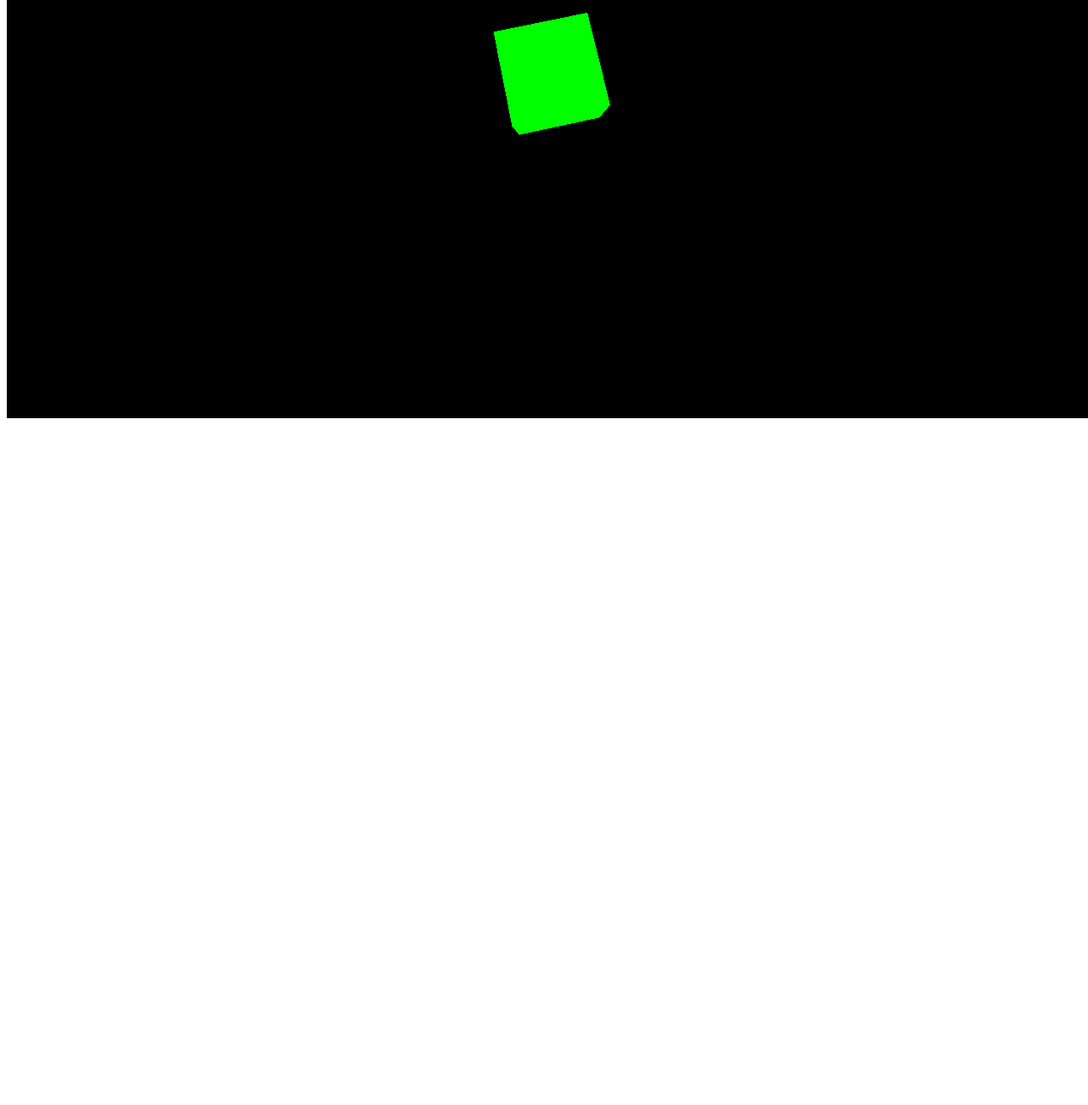
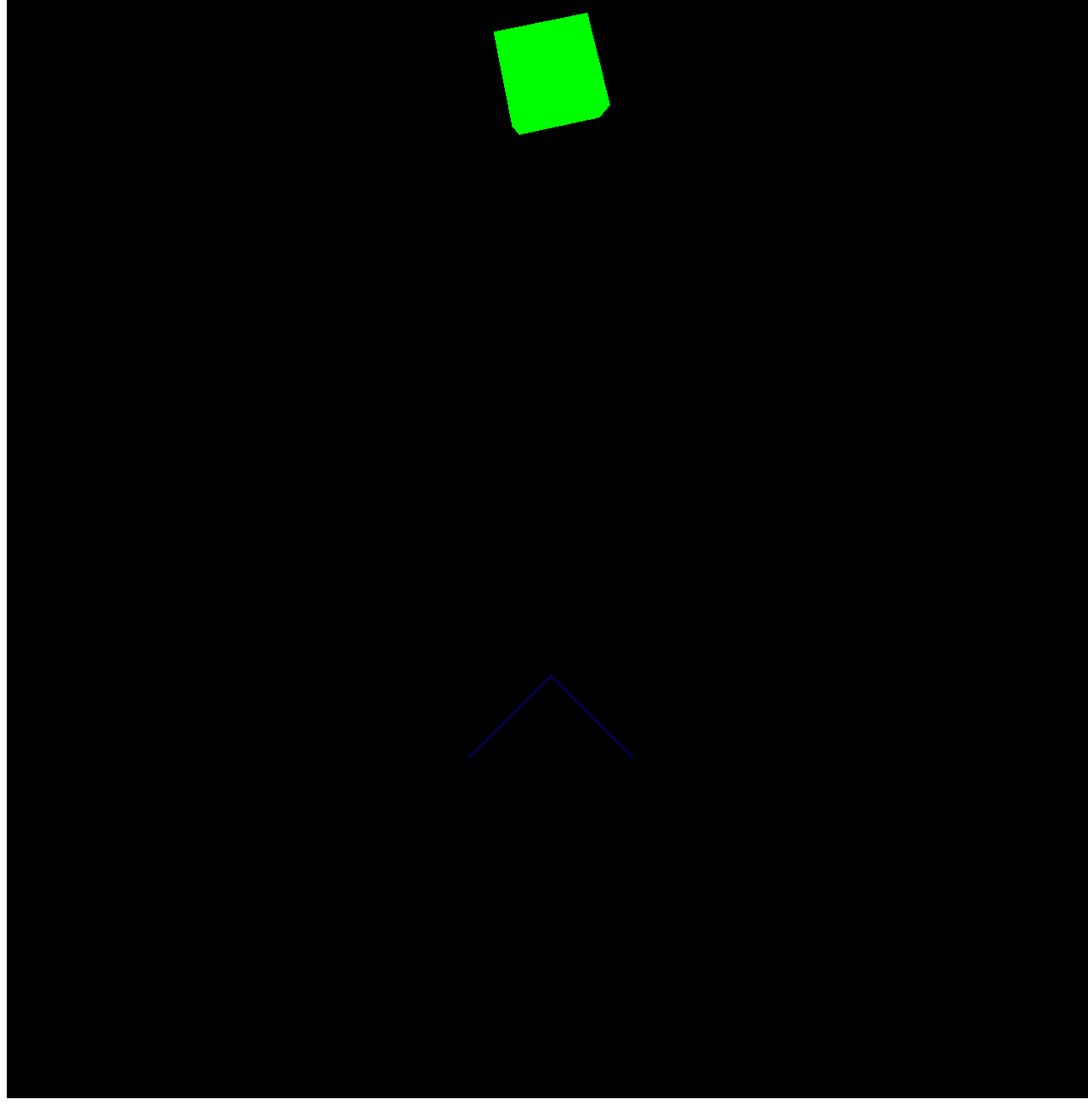
Before and after one commit to erikasomodi/threeJS, a website built with Vite: page index.html in a window 1280 px wide. Shown: the part 388-1688 px from the top of the page at 85% size. Before the commit the page ends 888 px from the top, so only its background shows below. Built offline with nearby package versions, Linux system fonts and the light colour scheme.

Commit message:
cube and lines on the sam page, in different boxes

```diff
--- a/index.html
+++ b/index.html
@@ -7,9 +7,23 @@
       content="width=device-width, initial-scale=1.0"
     />
     <title>My first three.js app</title>
+    <link
+      rel="stylesheet"
+      href="/style/style.css"
+    />
   </head>
   <body>
     <h1>HELLO THREEjs</h1>
+    <div>
+      <div
+        class="box"
+        id="cube"
+      ></div>
+      <div
+        class="box"
+        id="drawedLines"
+      ></div>
+    </div>
     <script
       type="module"
       src="/main.js"
--- a/main.js
+++ b/main.js
@@ -1,28 +1,6 @@
-import * as THREE from 'three';
 
-const scene = new THREE.Scene();
-const camera = new THREE.PerspectiveCamera(
-  75,
-  window.innerWidth / window.innerHeight,
-  0.1,
-  1000
-);
+import { drawingLines } from './script/drawing_lines';
+import { movingCube } from './script/cube';
 
-const renderer = new THREE.WebGLRenderer();
-renderer.setSize(window.innerWidth, window.innerHeight);
-document.body.appendChild(renderer.domElement);
-
-const geometry = new THREE.BoxGeometry(1, 1, 1);
-const material = new THREE.MeshBasicMaterial({ color: 0x00ff00 });
-const cube = new THREE.Mesh(geometry, material);
-scene.add(cube);
-
-camera.position.z = 5;
-
-function animate() {
-  cube.rotation.x += 0.01;
-  cube.rotation.y += 0.01;
-
-  renderer.render(scene, camera);
-}
-renderer.setAnimationLoop(animate);
+movingCube();
+drawingLines();
--- /dev/null
+++ b/script/cube.js
@@ -0,0 +1,31 @@
+import * as THREE from 'three';
+
+export function movingCube() {
+  const scene = new THREE.Scene();
+  const camera = new THREE.PerspectiveCamera(
+    75,
+    window.innerWidth / window.innerHeight,
+    0.1,
+    1000
+  );
+
+  const renderer = new THREE.WebGLRenderer();
+  renderer.setSize(window.innerWidth, window.innerHeight);
+  const cubeContainer = document.getElementById('cube');
+  cubeContainer.appendChild(renderer.domElement);
+
+  const geometry = new THREE.BoxGeometry(1, 1, 1);
+  const material = new THREE.MeshBasicMaterial({ color: 0x00ff00 });
+  const cube = new THREE.Mesh(geometry, material);
+  scene.add(cube);
+
+  camera.position.z = 5;
+
+  function animate() {
+    cube.rotation.x += 0.01;
+    cube.rotation.y += 0.01;
+
+    renderer.render(scene, camera);
+  }
+  renderer.setAnimationLoop(animate);
+}
--- /dev/null
+++ b/script/drawing_lines.js
@@ -0,0 +1,32 @@
+import * as THREE from 'three';
+
+export function drawingLines() {
+  const renderer = new THREE.WebGLRenderer();
+  renderer.setSize(window.innerWidth, window.innerHeight);
+  const container = document.getElementById('drawedLines');
+  container.appendChild(renderer.domElement);
+  const camera = new THREE.PerspectiveCamera(
+    45,
+    window.innerWidth / window.innerHeight,
+    1,
+    500
+  );
+  camera.position.set(0, 0, 100);
+  camera.lookAt(0, 0, 0);
+  const scene = new THREE.Scene();
+
+  //create a blue LineBasicMaterial
+  const material = new THREE.LineBasicMaterial({ color: 0x0000ff });
+
+  const points = [];
+  points.push(new THREE.Vector3(-10, 0, 0));
+  points.push(new THREE.Vector3(0, 10, 0));
+  points.push(new THREE.Vector3(10, 0, 0));
+
+  const geometry = new THREE.BufferGeometry().setFromPoints(points);
+
+  const line = new THREE.Line(geometry, material);
+
+  scene.add(line);
+  renderer.render(scene, camera);
+}
--- /dev/null
+++ b/style/style.scss
@@ -0,0 +1,5 @@
+.box {
+  height: auto;
+  width: auto;
+  margin-bottom: 2rem;
+}
```
Also changed, not shown: style/style.css (added), 1 other file.
